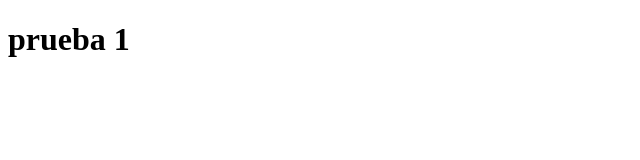
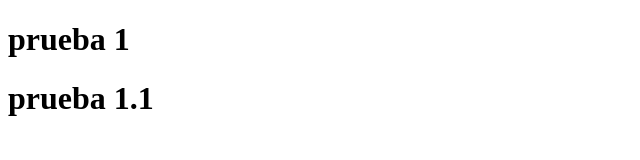
Before and after one commit to ArtemioD/Practica-git-flow, a plain HTML site: page index.html in a window 1280 px wide. Shown: the whole page, without its empty margins (0-640 px from the left). Drawn offline with Linux system fonts and the light colour scheme.

Commit message:
algo mas

```diff
--- a/index.html
+++ b/index.html
@@ -9,6 +9,7 @@
 <body>
 
     <h1>prueba 1</h1>
+    <h1>prueba 1.1</h1>
 
 </body>
 </html>
```
